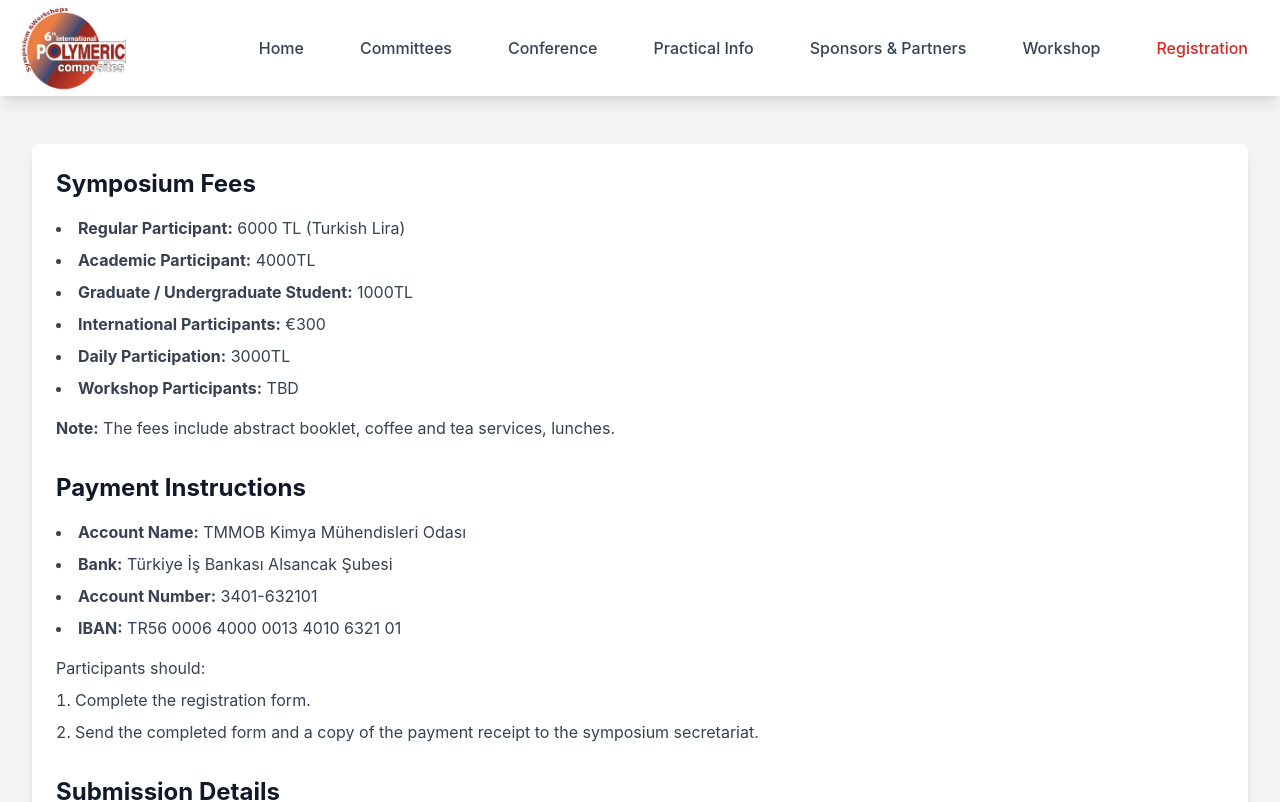
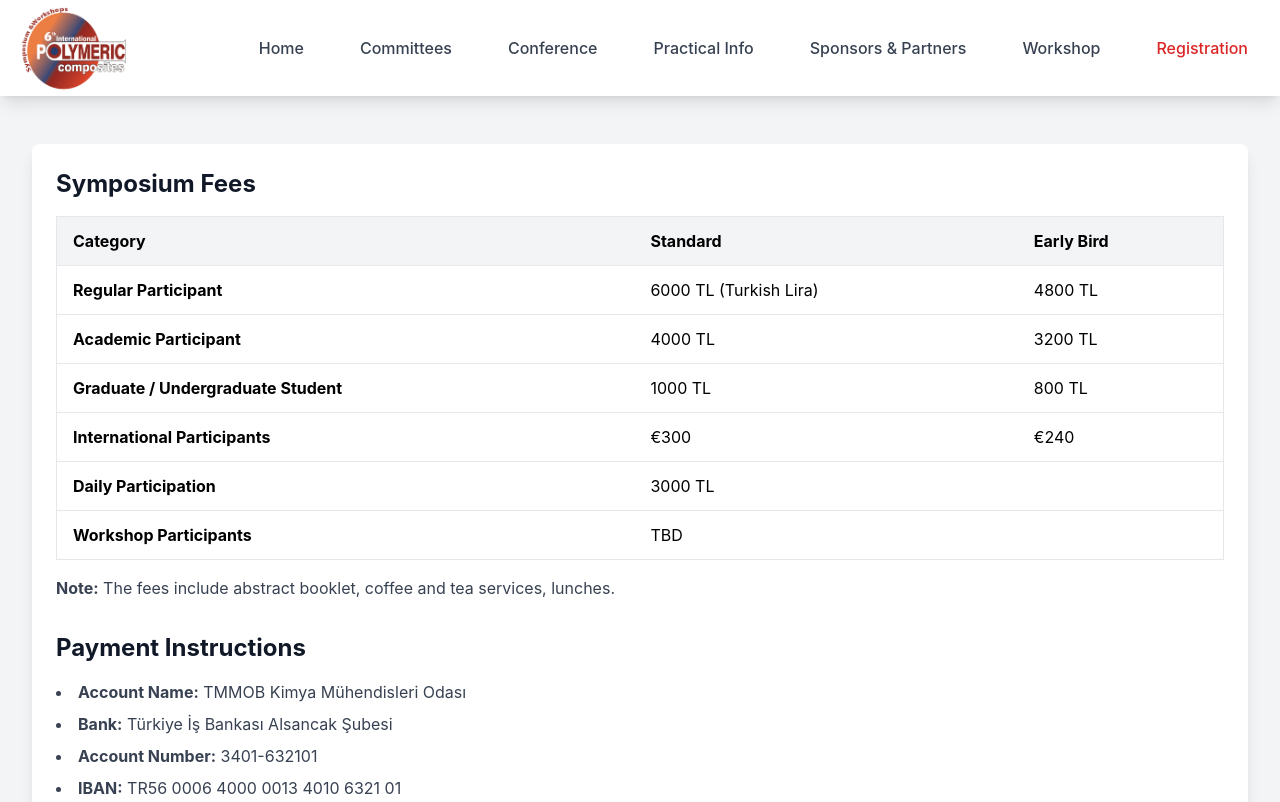
Before and after one commit to vbahadircan/polmericcompositessymposium, a React (Create React App) app: page /registration in a window 1280 px wide. Shown: the top 802 px of the page. Built offline with nearby package versions, Linux system fonts and the light colour scheme.

Commit message:
key dates and prices updated

```diff
--- a/src/components/KeyDates.js
+++ b/src/components/KeyDates.js
@@ -1,8 +1,8 @@
 import React from 'react';
 
 const keyDates = [
-    { event: "Submission of Abstracts", date: "01.05.2025" },
-    { event: "Deadline for Early Registration", date: "31.05.2025" },
+    { event: "Submission of Abstracts", date: "16.05.2025" },
+    { event: "Deadline for Early Registration", date: "01.07.2025" },
     { event: "Announcement of Accepted Papers", date: "15.06.2025" },
     { event: "Submission of Full Proceedings", date: "15.08.2025" },
     { event: "Deadline for Sponsorship and Advertisement Applications", date: "15.09.2025" },
--- a/src/components/Register.js
+++ b/src/components/Register.js
@@ -16,14 +16,47 @@ export default function Register() {
             <div className="p-6">
               <section className="mb-8">
                 <h2 className="text-2xl font-bold text-gray-900 mb-4">Symposium Fees</h2>
-                <ul className="list-disc list-inside text-gray-700 space-y-2">
-                  <li><strong>Regular Participant:</strong> 6000 TL (Turkish Lira)</li>
-                  <li><strong>Academic Participant:</strong> 4000TL </li>
-                  <li><strong>Graduate / Undergraduate Student:</strong> 1000TL </li>
-                  <li><strong>International Participants:</strong> €300 </li>
-                  <li><strong>Daily Participation:</strong> 3000TL</li>
-                  <li><strong>Workshop Participants:</strong> TBD</li>
-                </ul>
+                <div className="overflow-x-auto">
+                  <table className="min-w-full bg-white border border-gray-200">
+                    <thead>
+                      <tr className="bg-gray-100">
+                        <th className="py-3 px-4 border-b text-left">Category</th>
+                        <th className="py-3 px-4 border-b text-left">Standard</th>
+                        <th className="py-3 px-4 border-b text-left">Early Bird</th>
+                      </tr>
+                    </thead>
+                    <tbody>
+                      <tr>
+                        <td className="py-3 px-4 border-b"><strong>Regular Participant</strong></td>
+                        <td className="py-3 px-4 border-b">6000 TL (Turkish Lira)</td>
+                        <td className="py-3 px-4 border-b">4800 TL</td>
+                      </tr>
+                      <tr>
+                        <td className="py-3 px-4 border-b"><strong>Academic Participant</strong></td>
+                        <td className="py-3 px-4 border-b">4000 TL</td>
+                        <td className="py-3 px-4 border-b">3200 TL</td>
+                      </tr>
+                      <tr>
+                        <td className="py-3 px-4 border-b"><strong>Graduate / Undergraduate Student</strong></td>
+                        <td className="py-3 px-4 border-b">1000 TL</td>
+                        <td className="py-3 px-4 border-b">800 TL</td>
+                      </tr>
+                      <tr>
+                        <td className="py-3 px-4 border-b"><strong>International Participants</strong></td>
+                        <td className="py-3 px-4 border-b">€300</td>
+                        <td className="py-3 px-4 border-b">€240</td>
+                      </tr>
+                      <tr>
+                        <td className="py-3 px-4 border-b"><strong>Daily Participation</strong></td>
+                        <td className="py-3 px-4 border-b" colSpan="2">3000 TL</td>
+                      </tr>
+                      <tr>
+                        <td className="py-3 px-4 border-b"><strong>Workshop Participants</strong></td>
+                        <td className="py-3 px-4 border-b" colSpan="2">TBD</td>
+                      </tr>
+                    </tbody>
+                  </table>
+                </div>
                 <p className="mt-4 text-gray-700">
                   <strong>Note:</strong> The fees include abstract booklet, coffee and tea services, lunches.
                 </p>
```
